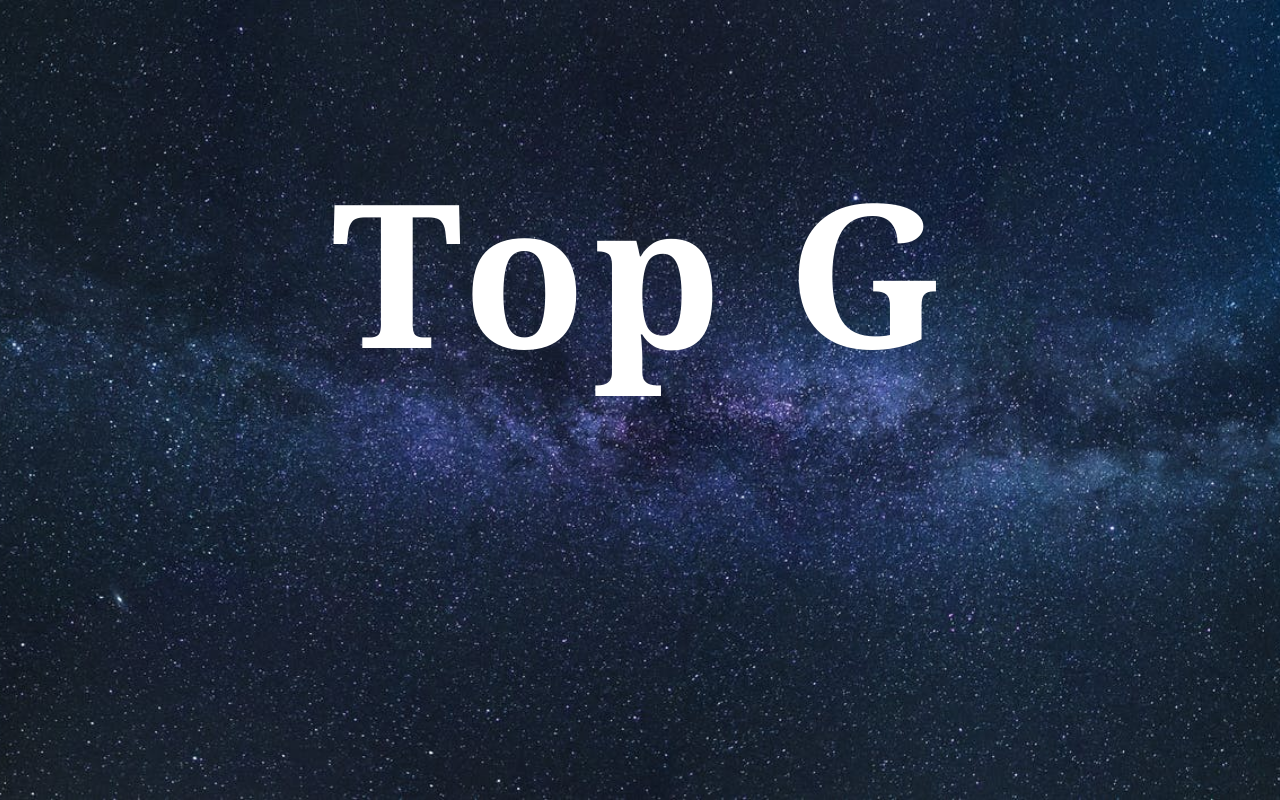
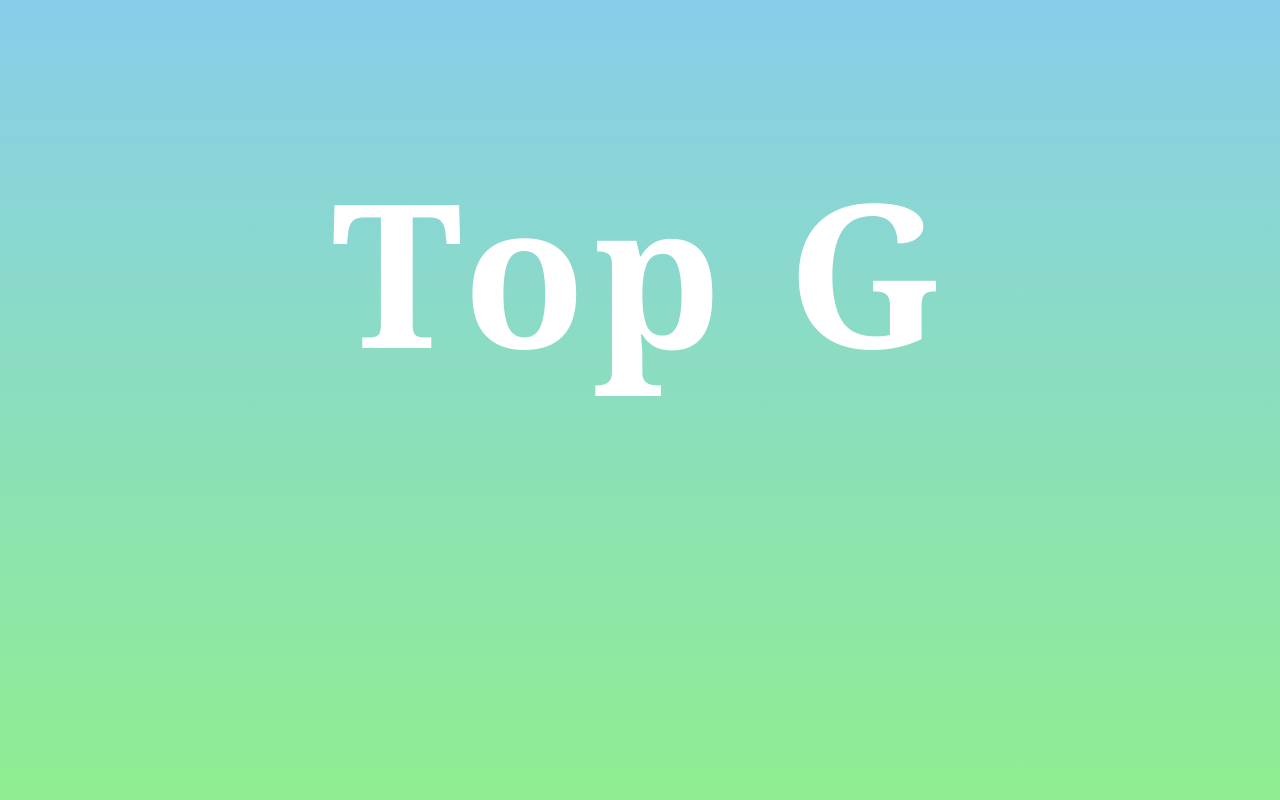
Before and after one commit to flaume13/calc, a plain HTML site: page index.html in a window 1280 px wide. Drawn offline with Linux system fonts and the light colour scheme.

Commit message:
Update index.html

```diff
--- a/index.html
+++ b/index.html
@@ -7,11 +7,10 @@
     <title>Top G</title>
     <style>
         body{
-        background-image: url('stars.jpeg');
+        background: linear-gradient(skyblue, lightgreen);
+        background-repeat: no-repeat;
         background-repeat: no-repeat;
         background-attachment: fixed;
-        background-size: cover;
-        background-position: center;
         margin: 0;
         color: white;
         font-family: Georgia, 'Times New Roman', Times, serif;
@@ -24,6 +23,7 @@
             font-size: 200px;
             text-align: center;
             letter-spacing: 7px;
+            text-shadow: 0 0 5px yellow, 0 -0 5 red;
         }
     </style>
 </head>
```
